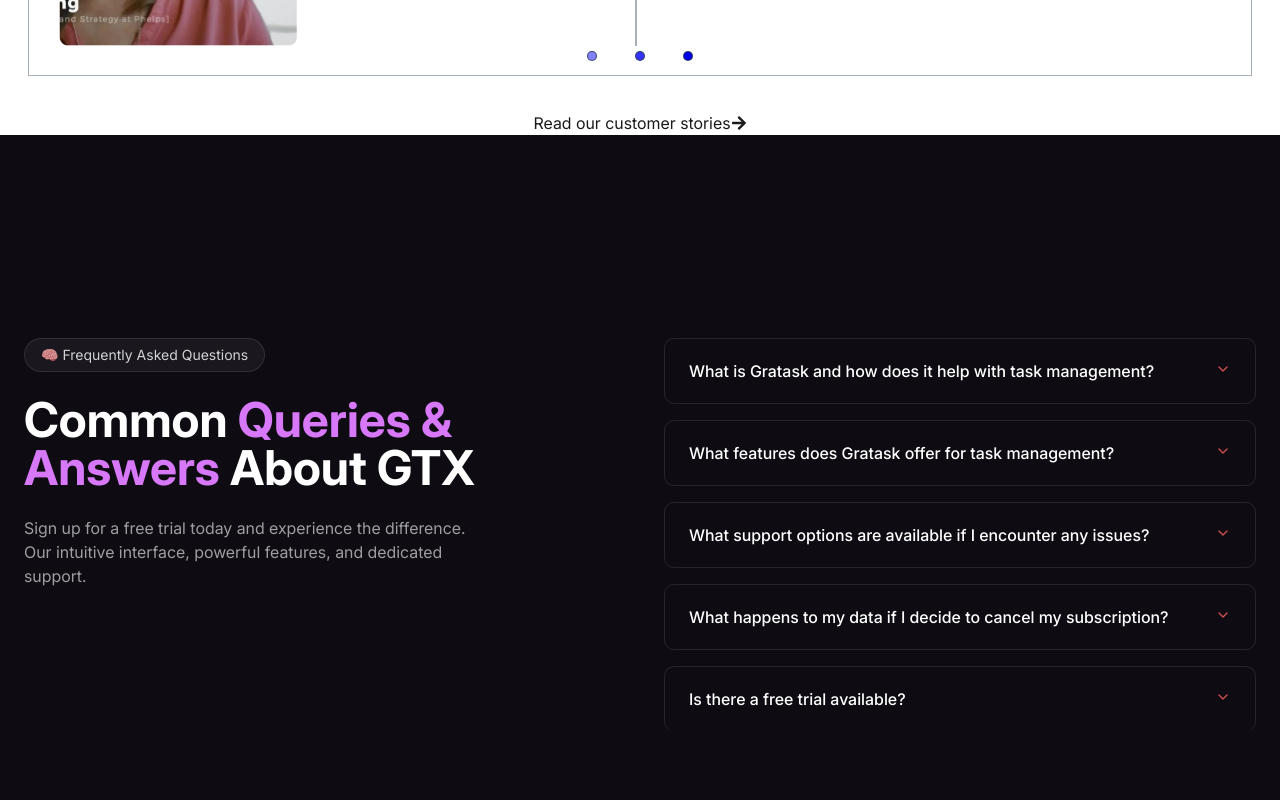
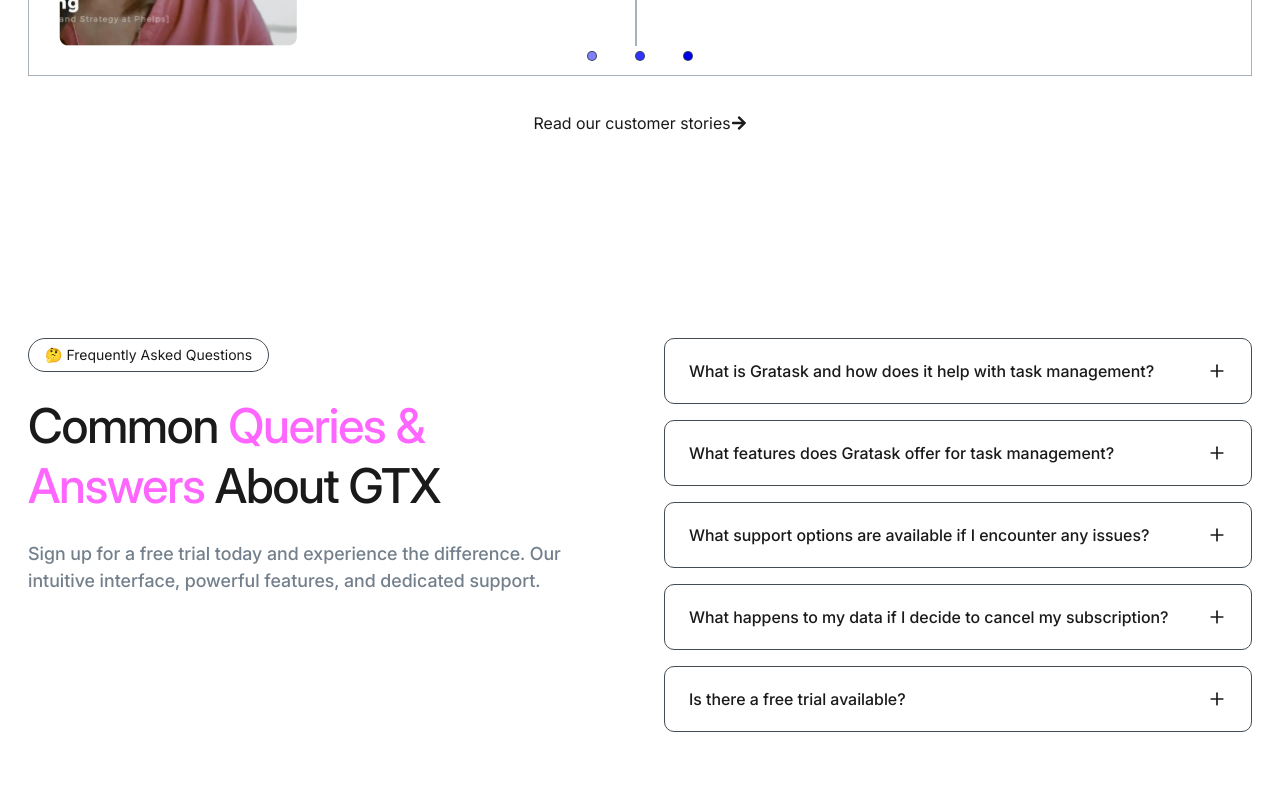
Before and after one commit to Hustle-Devs/gratask-clone, a Next.js app: page / in a window 1280 px wide. Shown: the part 7080-7880 px from the top of the page. Built offline with nearby package versions, Linux system fonts and the light colour scheme.

Commit message:
faq section done and it pushed the github

```diff
--- a/src/components/home/faq/Faq.tsx
+++ b/src/components/home/faq/Faq.tsx
@@ -1,64 +1,82 @@
-'use client';
+"use client";
 
-import { Accordion, AccordionContent, AccordionItem, AccordionTrigger } from '@/components/ui/accordion';
+import {
+  Accordion,
+  AccordionContent,
+  AccordionItem,
+  AccordionTrigger,
+} from "@/components/ui/accordion";
 
 const faqItems = [
   {
-    question: 'What is Gratask and how does it help with task management?',
-    answer: 'Gratask is an advanced task management Software as a Service (SaaS) designed to streamline workflows, enhance collaboration, and boost productivity. It provides an intuitive platform for organizing tasks, managing projects, and facilitating team communication.',
+    question: "What is Gratask and how does it help with task management?",
+    answer:
+      "Gratask is an advanced task management Software as a Service (SaaS) designed to streamline workflows, enhance collaboration, and boost productivity. It provides an intuitive platform for organizing tasks, managing projects, and facilitating team communication.",
   },
   {
-    question: 'What features does Gratask offer for task management?',
-    answer: 'Gratask offers task assignment, deadlines, project tracking, team messaging, and analytics features for efficient task management.',
+    question: "What features does Gratask offer for task management?",
+    answer:
+      "Gratask offers task assignment, deadlines, project tracking, team messaging, and analytics features for efficient task management.",
   },
   {
-    question: 'What support options are available if I encounter any issues?',
-    answer: '24/7 email and chat support are available, along with an extensive knowledge base and onboarding assistance.',
+    question: "What support options are available if I encounter any issues?",
+    answer:
+      "24/7 email and chat support are available, along with an extensive knowledge base and onboarding assistance.",
   },
   {
-    question: 'What happens to my data if I decide to cancel my subscription?',
-    answer: 'Your data will be securely stored for 30 days after cancellation, allowing you to export or recover your information if needed.',
+    question: "What happens to my data if I decide to cancel my subscription?",
+    answer:
+      "Your data will be securely stored for 30 days after cancellation, allowing you to export or recover your information if needed.",
   },
   {
-    question: 'Is there a free trial available?',
-    answer: 'Yes, Gratask offers a 14-day free trial with full access to all features, no credit card required.',
+    question: "Is there a free trial available?",
+    answer:
+      "Yes, Gratask offers a 14-day free trial with full access to all features, no credit card required.",
   },
 ];
 
 export default function FAQ() {
   return (
-    <section className="flex justify-center items-center bg-[#0e0c12] px-6 py-16 min-h-screen">
-      <div className="gap-12 grid md:grid-cols-2 w-full max-w-7xl">
-
+    <section className="flex justify-center items-center px-6 py-16 min-h-screen">
+      <div className="gap-12 grid md:grid-cols-2 w-full max-w-custom">
         {/* Left Content */}
         <div className="space-y-6">
-          <button className="flex items-center space-x-2 bg-white/5 px-4 py-1.5 border border-white/10 rounded-full text-white/80 text-sm">
-            <span>🧠 Frequently Asked Questions</span>
+          <button className="flex items-center space-x-2 dark:bg-gray-700 px-4 py-1.5 border border-gray-600 rounded-full text-foreground dark:text-primary text-sm">
+            <span>🤔 Frequently Asked Questions</span>
           </button>
 
-          <h2 className="font-bold text-white text-4xl md:text-5xl">
-            Common <span className="text-[#d678f8]">Queries &<br />Answers</span> About GTX
+          <h2 className="text-3xl sm:text-4xl md:text-5xl leading-tight tracking-tight">
+            Common{" "}
+            <span className="text-primary-600 dark:text-secondary">
+              Queries &<br />
+              Answers
+            </span>{" "}
+            About GTX
           </h2>
 
-          <p className="max-w-md text-white/60 text-base">
-            Sign up for a free trial today and experience the difference. Our intuitive interface, powerful features, and dedicated support.
-          </p>
+          <h5 className="mx-auto text-gray-500 dark:text-gray-400">
+            Sign up for a free trial today and experience the difference. Our
+            intuitive interface, powerful features, and dedicated support.
+          </h5>
         </div>
 
         {/* FAQ Accordion */}
         <Accordion type="single" collapsible className="space-y-4">
           {faqItems.map((item, idx) => (
-            <AccordionItem key={idx} value={`item-${idx}`} className="border border-white/10 rounded-lg">
-              <AccordionTrigger className="hover:bg-white/5 px-6 py-5 font-medium text-white text-base transition-colors">
+            <AccordionItem
+              key={idx}
+              value={`item-${idx}`}
+              className="dark:bg-gray-700 border border-gray-600 rounded-lg"
+            >
+              <AccordionTrigger className="hover:bg-white/5 px-6 py-5 font-medium text-foreground dark:text-foreground text-base transition-colors">
                 {item.question}
               </AccordionTrigger>
-              <AccordionContent className="px-6 pb-5 text-white/70 text-sm leading-relaxed">
+              <AccordionContent className="px-6 pb-5 text-foreground dark:text-foreground text-sm leading-relaxed">
                 {item.answer}
               </AccordionContent>
             </AccordionItem>
           ))}
         </Accordion>
-
       </div>
     </section>
   );
--- a/src/components/ui/accordion.tsx
+++ b/src/components/ui/accordion.tsx
@@ -1,15 +1,15 @@
-"use client"
+'use client';
 
-import * as React from "react"
-import * as AccordionPrimitive from "@radix-ui/react-accordion"
-import { ChevronDownIcon } from "lucide-react"
+import * as React from 'react';
+import * as AccordionPrimitive from '@radix-ui/react-accordion';
+import { Plus, Minus } from 'lucide-react';
 
-import { cn } from "@/lib/utils"
+import { cn } from '@/lib/utils';
 
 function Accordion({
   ...props
 }: React.ComponentProps<typeof AccordionPrimitive.Root>) {
-  return <AccordionPrimitive.Root data-slot="accordion" {...props} />
+  return <AccordionPrimitive.Root type="single" collapsible {...props} />;
 }
 
 function AccordionItem({
@@ -18,11 +18,10 @@
 }: React.ComponentProps<typeof AccordionPrimitive.Item>) {
   return (
     <AccordionPrimitive.Item
-      data-slot="accordion-item"
-      className={cn("border-b last:border-b-0", className)}
+      className={cn('border-b', className)}
       {...props}
     />
-  )
+  );
 }
 
 function AccordionTrigger({
@@ -31,20 +30,22 @@
   ...props
 }: React.ComponentProps<typeof AccordionPrimitive.Trigger>) {
   return (
-    <AccordionPrimitive.Header className="flex">
+    <AccordionPrimitive.Header className="flex w-full">
       <AccordionPrimitive.Trigger
-        data-slot="accordion-trigger"
         className={cn(
-          "focus-visible:border-ring focus-visible:ring-ring/50 flex flex-1 items-start justify-between gap-4 rounded-md py-4 text-left text-sm font-medium transition-all outline-none hover:underline focus-visible:ring-[3px] disabled:pointer-events-none disabled:opacity-50 [&[data-state=open]>svg]:rotate-180",
+          'flex flex-1 items-center justify-between py-4 text-left text-sm font-medium transition-all hover:underline [&[data-state=open]>span>.plus]:hidden [&[data-state=open]>span>.minus]:block',
           className
         )}
         {...props}
       >
         {children}
-        <ChevronDownIcon className="size-4 text-muted-foreground transition-transform translate-y-0.5 duration-200 pointer-events-none shrink-0" />
+        <span className="flex justify-center items-center dark:bg-foreground ml-2 rounded-full dark:text-background transition-transform">
+          <Plus className="block w-5 h-5 plus" />
+          <Minus className="hidden w-5 h-5 minus" />
+        </span>
       </AccordionPrimitive.Trigger>
     </AccordionPrimitive.Header>
-  )
+  );
 }
 
 function AccordionContent({
@@ -54,13 +55,15 @@
 }: React.ComponentProps<typeof AccordionPrimitive.Content>) {
   return (
     <AccordionPrimitive.Content
-      data-slot="accordion-content"
-      className="overflow-hidden text-sm data-[state=closed]:animate-accordion-up data-[state=open]:animate-accordion-down"
+      className={cn(
+        'overflow-hidden text-sm transition-all data-[state=closed]:animate-accordion-up data-[state=open]:animate-accordion-down',
+        className
+      )}
       {...props}
     >
-      <div className={cn("pt-0 pb-4", className)}>{children}</div>
+      <div className="pt-0 pb-4">{children}</div>
     </AccordionPrimitive.Content>
-  )
+  );
 }
 
-export { Accordion, AccordionItem, AccordionTrigger, AccordionContent }
+export { Accordion, AccordionItem, AccordionTrigger, AccordionContent };
```
